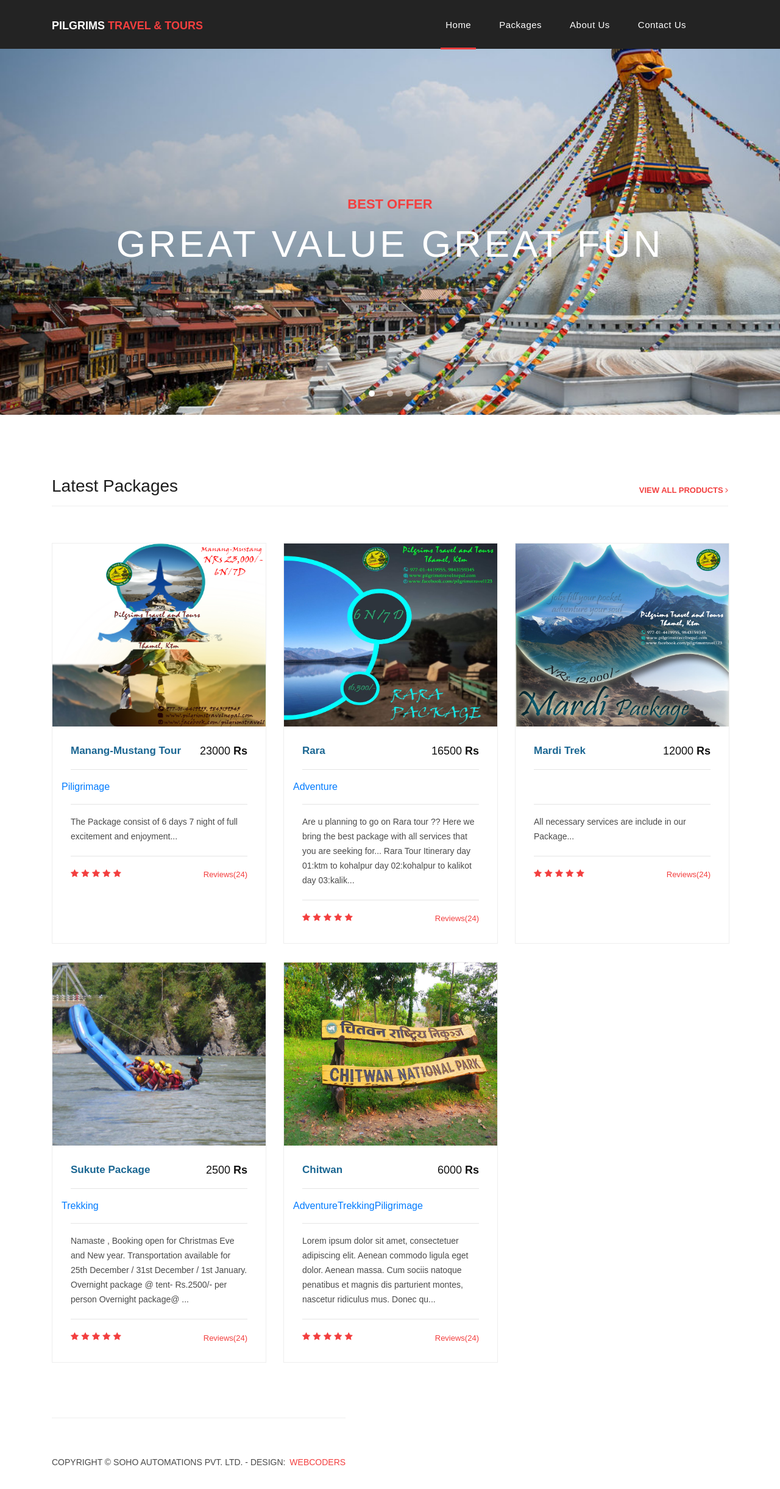
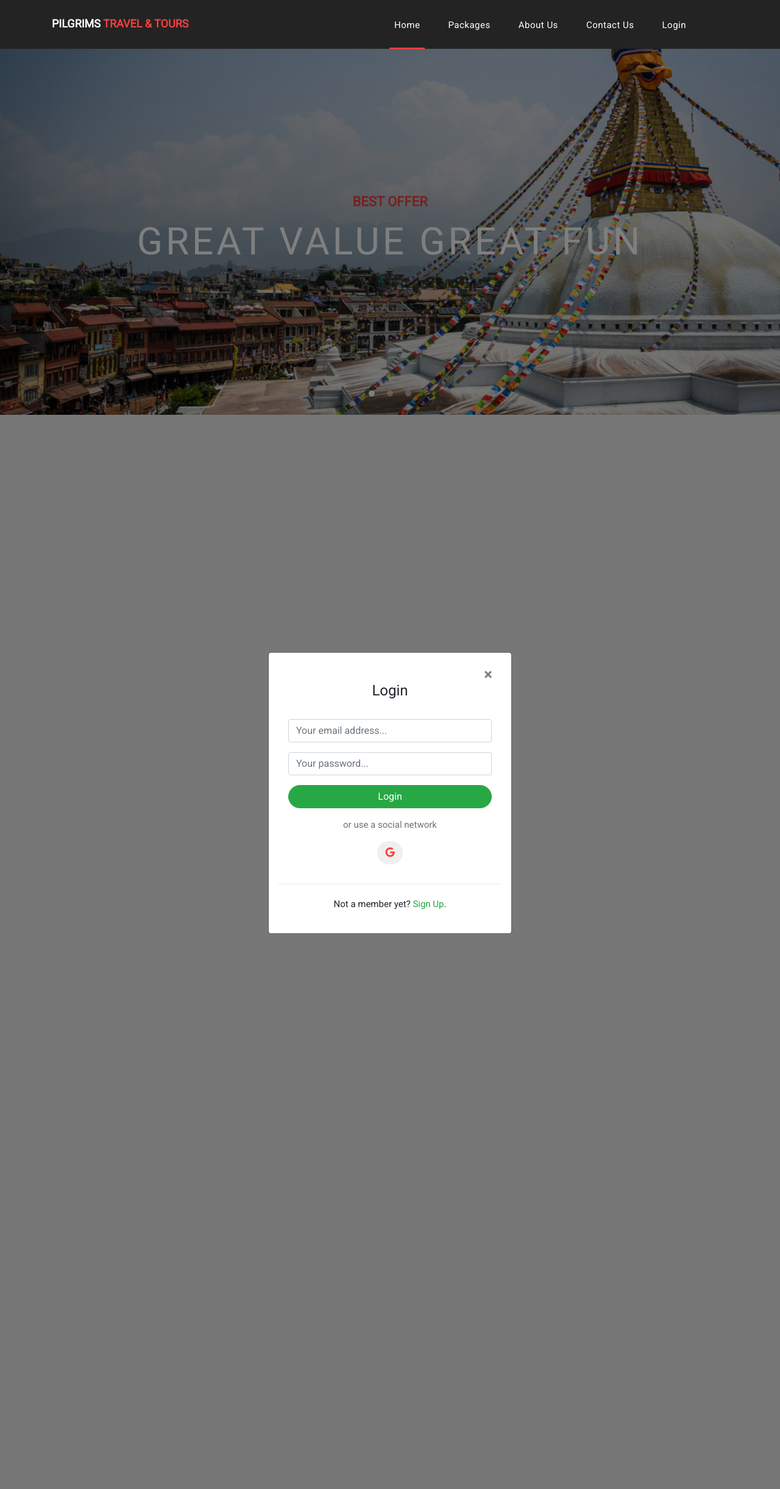
Before and after one commit to ashokbudha102/PilgrimageTours, a Django app: page /home/ in a window 1280 px wide. Shown: the top 2441 px of the page at 61% size. Run offline with Django 3.2, Linux system fonts and the light colour scheme; data comes from the database, SQL or seed files in the repository; some libraries are stand-ins or nearby versions.

Commit message:
added about and login dropdown

```diff
--- a/Home/urls.py
+++ b/Home/urls.py
@@ -4,4 +4,4 @@ urlpatterns = [
     path('',home_list,name='home'),
     path('<slug:slug>',home_detail_view,name='detail_view'),
     path('categories/<slug:slug>',categoricalSorting, name='categories'),
-]
+    ]
--- a/Home/views.py
+++ b/Home/views.py
@@ -1,5 +1,6 @@
 from django.shortcuts import render
-from Products_Details.models import Destination
+from Products_Details.models import Destination,Add_category
+from django.core.paginator import Paginator, EmptyPage, PageNotAnInteger
 
 def home_list(request):
     context=Destination.objects.all()[0:6]
@@ -13,3 +14,20 @@ def home_detail_view(request,slug):
 def categoricalSorting(request, slug):
     posts=Destination.objects.filter(categories__slug=slug)
     return render(request, 'Home/categorial.html',{'posts':posts})
+
+def PackagesView(request):
+    dest = Destination.objects.all()
+    page = request.GET.get('page', 1)
+
+    paginator = Paginator(dest, 3)
+    try:
+        users = paginator.page(page)
+    except PageNotAnInteger:
+        users = paginator.page(1)
+    except EmptyPage:
+        users = paginator.page(paginator.num_pages)
+
+    context={"Destination":users,
+             "Add_category":Add_category.objects.all()
+    }
+    return render(request,'Home/packages.html',context)
--- /dev/null
+++ b/Statics/login/css/demo.css
@@ -0,0 +1,188 @@
+@import url('https://fonts.googleapis.com/css?family=Roboto&display=swap');
+@import url('https://stackpath.bootstrapcdn.com/font-awesome/4.7.0/css/font-awesome.min.css');
+*{ margin: 0; padding: 0;}
+body{
+  font-family: 'Roboto', sans-serif;
+  font-style: normal;
+  font-weight: 300;
+  font-smoothing: antialiased;
+-webkit-font-smoothing: antialiased;
+-moz-osx-font-smoothing: grayscale;
+  font-size: 15px;
+  background: #eee;
+}
+.intro{
+   background: #fff;
+   padding: 60px 30px;
+   color: #333;
+   margin-bottom: 15px;
+   line-height: 1.5;
+   text-align: center;
+}
+.intro h1 {
+   font-size: 18pt;
+   padding-bottom: 15px;
+
+}
+.intro p{
+   font-size: 14px;
+}
+
+.action{
+   text-align: center;
+   display: block;
+   margin-top: 20px;
+}
+
+a.btn {
+  text-decoration: none;
+  color: #666;
+   border: 2px solid #666;
+   padding: 10px 15px;
+   display: inline-block;
+   margin-left: 5px;
+}
+a.btn:hover{
+   background: #666;
+   color: #fff;
+    transition: .3s;
+-webkit-transition: .3s;
+}
+.btn:before{
+  font-family: FontAwesome;
+  font-weight: normal;
+  margin-right: 10px;
+}
+.github:before{content: "\f09b"}
+.down:before{content: "\f019"}
+.back:before{content:"\f112"}
+.credit{
+    background: #fff;
+    padding: 12px;
+    font-size: 9pt;
+    text-align: center;
+    color: #333;
+    margin-top: 40px;
+
+}
+.credit span:before{
+   font-family: FontAwesome;
+   color: #e41b17;
+   content: "\f004";
+
+
+}
+.credit a{
+   color: #333;
+   text-decoration: none;
+}
+.credit a:hover{
+   color: #1DBF73;
+}
+.credit a:hover:after{
+    font-family: FontAwesome;
+    content: "\f08e";
+    font-size: 9pt;
+    position: absolute;
+    margin: 3px;
+}
+main{
+  background: #fff;
+  padding: 20px;
+
+}
+
+article li{
+   color: #444;
+   font-size: 15px;
+   margin-left: 33px;
+   line-height: 1.5;
+   padding: 5px;
+}
+article h1,
+article h2,
+article h3,
+article h4,
+article p{
+   padding: 14px;
+   color: #333;
+}
+article p{
+   font-size: 15px;
+    line-height: 1.5;
+}
+
+@media only screen and (min-width: 720px){
+    main{
+      max-width: 720px;
+      margin-left: auto;
+      margin-right: auto;
+      padding: 24px;
+    }
+
+
+}
+
+.set-overlayer,
+.set-glass,
+.set-sticky {
+	cursor: pointer;
+	height: 45px;
+	line-height: 45px;
+	padding: 0 15px;
+	color: #333;
+	font-size: 16px;
+}
+.set-overlayer:after,
+.set-glass:after,
+.to-active:after,
+.set-sticky:after {
+	font-family: FontAwesome;
+	font-size: 18pt;
+	position: relative;
+	float: right;
+}
+.set-overlayer:after,
+.set-glass:after,
+.set-sticky:after {
+	content: "\f204";
+	transition: .6s;
+}
+
+.to-active:after {
+	content: "\f205";
+	/* color: #008080; */
+   color: #f33f3f;
+	transition: .6s;
+}
+.set-overlayer,
+.set-glass,
+.set-sticky,
+.source,
+.theme-tray {
+	margin: 10px;
+	background: #f2f2f2;
+	border-radius: 5px;
+	border: 2px solid #f1f1f1;
+	box-sizing: border-box;
+}
+/* Syntax Highlighter*/
+
+pre.prettyprint {
+	padding: 15px !important;
+   margin: 10px;
+	border: 0 !important;
+  background: #f2f2f2;
+  overflow: auto;
+}
+
+.source {
+	white-space: pre;
+	overflow: auto;
+	max-height: 400px;
+}
+code{
+    border:1px solid #ddd;
+    padding: 2px;
+    border-radius: 2px;
+}
--- /dev/null
+++ b/Statics/login/css/style.css
@@ -0,0 +1,35 @@
+/*.container {
+  padding: 2rem 0rem;
+}*/
+
+@media (min-width: 576px) {
+  .modal-dialog {
+    max-width: 400px;
+  }
+  .modal-dialog .modal-content {
+    padding: 1rem;
+  }
+}
+.modal-header .close {
+  margin-top: -1.5rem;
+}
+
+.form-title {
+  margin: -2rem 0rem 2rem;
+}
+
+.btn-round {
+  border-radius: 3rem;
+}
+
+.delimiter {
+  padding: 1rem;
+}
+
+.social-buttons .btn {
+  margin: 0 0.5rem 1rem;
+}
+
+.signup-section {
+  padding: 0.3rem 0rem;
+}
--- /dev/null
+++ b/Statics/login/js/script.js
@@ -0,0 +1,5 @@
+$(document).ready(function() {             $('#loginModal').modal('show');
+  $(function () {
+    $('[data-toggle="tooltip"]').tooltip()
+  })
+});
--- a/Templates/Home/home.html
+++ b/Templates/Home/home.html
@@ -9,6 +9,7 @@ active
 {% endblock %}
 
 {% block home %}
+
   <!-- Page Content -->
     <!-- Banner Starts Here -->
     <div class="banner header-text">
@@ -34,7 +35,49 @@ active
       </div>
     </div>
     <!-- Banner Ends Here -->
+    <div class="modal fade" id="loginModal" tabindex="-1" role="dialog" aria-labelledby="exampleModalLabel" aria-hidden="true">
+      <div class="modal-dialog modal-dialog-centered" role="document">
+        <div class="modal-content">
+          <div class="modal-header border-bottom-0">
+            <button type="button" class="close" data-dismiss="modal" aria-label="Close">
+              <span aria-hidden="true">&times;</span>
+            </button>
+          </div>
+          <div class="modal-body">
+            <div class="form-title text-center">
+              <h4>Login</h4>
+            </div>
+            <div class="d-flex flex-column text-center">
+              <form>
+                <div class="form-group">
+                  <input type="email" class="form-control" id="email1"placeholder="Your email address...">
+                </div>
+                <div class="form-group">
+                  <input type="password" class="form-control" id="password1" placeholder="Your password...">
+                </div>
+                <button type="button" class="btn btn-block btn-round btn-success">Login</button>
+              </form>
 
+              <div class="text-center text-muted delimiter">or use a social network</div>
+              <div class="d-flex justify-content-center social-buttons">
+                <button type="button" class="btn btn-round" data-toggle="tooltip" data-placement="top" title="Google" style="color:#f33f3f;">
+                  <i class="fab fa-google"></i>
+                </button>
+                <!-- <button type="button" class="btn btn-round" data-toggle="tooltip" data-placement="top" title="Facebook" style="color:#f33f3f;">
+                  <i class="fab fa-facebook"></i>
+                </button>
+                <button type="button" class="btn btn-round" data-toggle="tooltip" data-placement="top" title="Linkedin" style="color:#f33f3f;">
+                  <i class="fab fa-twitter"></i>
+                </button> -->
+              </di>
+            </div>
+          </div>
+        </div>
+          <div class="modal-footer d-flex justify-content-center">
+            <div class="signup-section">Not a member yet? <a href="#a" class="text-success">Sign Up</a>.</div>
+          </div>
+      </div>
+    </div>
     <div class="latest-products">
       <div class="container">
         <div class="row">
--- a/Templates/base.html
+++ b/Templates/base.html
@@ -31,6 +31,15 @@ https://templatemo.com/tm-546-sixteen-clothing
     <link rel="stylesheet" href="{% static 'assets/css/owl.css' %}">
     <link href="https://fonts.googleapis.com/icon?family=Material+Icons" rel="stylesheet">
 
+    <!-- this is login css -->
+    <!-- Bootstrap CSS -->
+    <link rel='stylesheet' href='https://cdnjs.cloudflare.com/ajax/libs/twitter-bootstrap/4.1.2/css/bootstrap.min.css'>
+    <!-- Font Awesome CSS -->
+    <link rel='stylesheet' href='https://use.fontawesome.com/releases/v5.3.1/css/all.css'>
+    <!-- Style CSS -->
+    <link rel="stylesheet" href="{% static 'login/css/style.css' %}">
+	<!-- Demo CSS -->
+	<link rel="stylesheet" href="{% static 'login/css/demo.css' %}">
 
   </head>
 
@@ -45,7 +54,6 @@ https://templatemo.com/tm-546-sixteen-clothing
         </div>
     </div>
     <!-- ***** Preloader End ***** -->
-
     <!-- Header -->
     <header class="">
       <nav class="navbar navbar-expand-lg">
@@ -70,6 +78,9 @@ https://templatemo.com/tm-546-sixteen-clothing
               <li class="nav-item  {% block contact1 %}{% endblock %}">
                 <a class="nav-link" href={% url "contact" %}>Contact Us</a>
               </li>
+              <li class="nav-item  {% block login1 %}{% endblock %}">
+                <a class="nav-link" data-toggle="modal" data-target="#loginModal">Login</a>
+              </li>
               <li class="nav-item">
                 <a class="nav-link" href=#>
                   {% if user.is_authenticated %}
@@ -84,7 +95,6 @@ https://templatemo.com/tm-546-sixteen-clothing
         </div>
       </nav>
     </header>
-
 
 
 {% block home %}
@@ -117,6 +127,15 @@ https://templatemo.com/tm-546-sixteen-clothing
     <script src="{% static 'assets/js/isotope.js' %}"></script>
     <script src="{% static 'assets/js/accordions.js' %}"></script>
 
+    <!-- login scripts -->
+    <!-- jQuery -->
+    <script src="{% static 'https://code.jquery.com/jquery-3.3.1.slim.min.js' %}"></script>
+    <!-- Popper JS -->
+    <script src="{% static 'https://cdnjs.cloudflare.com/ajax/libs/popper.js/1.14.3/umd/popper.min.js' %}"></script>
+    <!-- Bootstrap JS -->
+    <script src="{% static 'https://stackpath.bootstrapcdn.com/bootstrap/4.1.3/js/bootstrap.min.js' %}"></script>
+    <!-- Custom Script -->
+    <script  src="{% static 'login/js/script.js' %}"></script>
 
     <script language = "text/Javascript">
       cleared[0] = cleared[1] = cleared[2] = 0; //set a cleared flag for each field
--- a/Tours/urls.py
+++ b/Tours/urls.py
@@ -19,7 +19,7 @@ from django.conf import settings
 from django.conf.urls.static import static
 from django.urls import include
 from about.views import about_view
-
+from Home.views import PackagesView
 urlpatterns = [
     path('admin/', admin.site.urls),
     path('contact/',include('contact.urls')),
@@ -27,5 +27,7 @@ urlpatterns = [
     path('home/',include('Home.urls')),
     path('login/',include('Signup.urls')),
     path('login/',include('Login.urls')),
-    path('about/',about_view,name='about')
+    path('about/',about_view,name='about'),
+    path('packages/',PackagesView,name='packages'),
+
 ]+static(settings.MEDIA_URL, document_root=settings.MEDIA_ROOT)
```
Also changed, not shown: Templates/Home/packages.html (added, +67 -0 lines).
